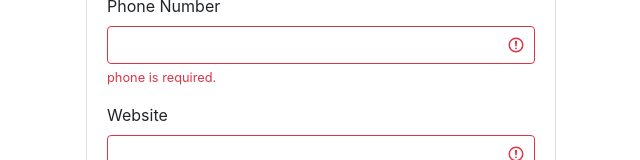
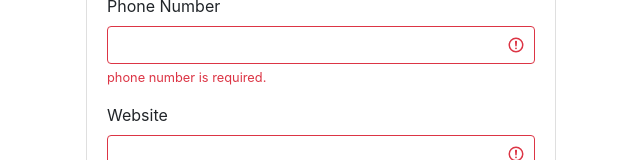
Before and after one commit to micekrRC/myvalidate, a Vue app: page / in a window 1280 px wide. Both pictures are taken after typing "Sample", "Sample", "Sample", "name@example.com", "Sample123", "Sample123" into the empty fields and a click on the button "Submit". Shown: the part 720-880 px from the top of the page, without its empty margins (319-959 px from the left). Built offline with nearby package versions, Linux system fonts and the light colour scheme.

Commit message:
minor changes

```diff
--- a/src/components/FormValidation.vue
+++ b/src/components/FormValidation.vue
@@ -114,7 +114,7 @@
                         <div class="valid-feedback">Your phone is valid !</div>
                         <div class="invalid-feedback">
                             <span v-if="!$v.phone.required">
-                                phone is required.
+                                phone number is required.
                             </span>
                             <span v-if="!$v.phone.numeric">
                                 This phone number only accepts numeric values
@@ -225,6 +225,7 @@ export default {
         repeatpassword: {
             sameAsPassword: sameAs('password')
         },
+
         phone: {
             required,
             numeric,
```
